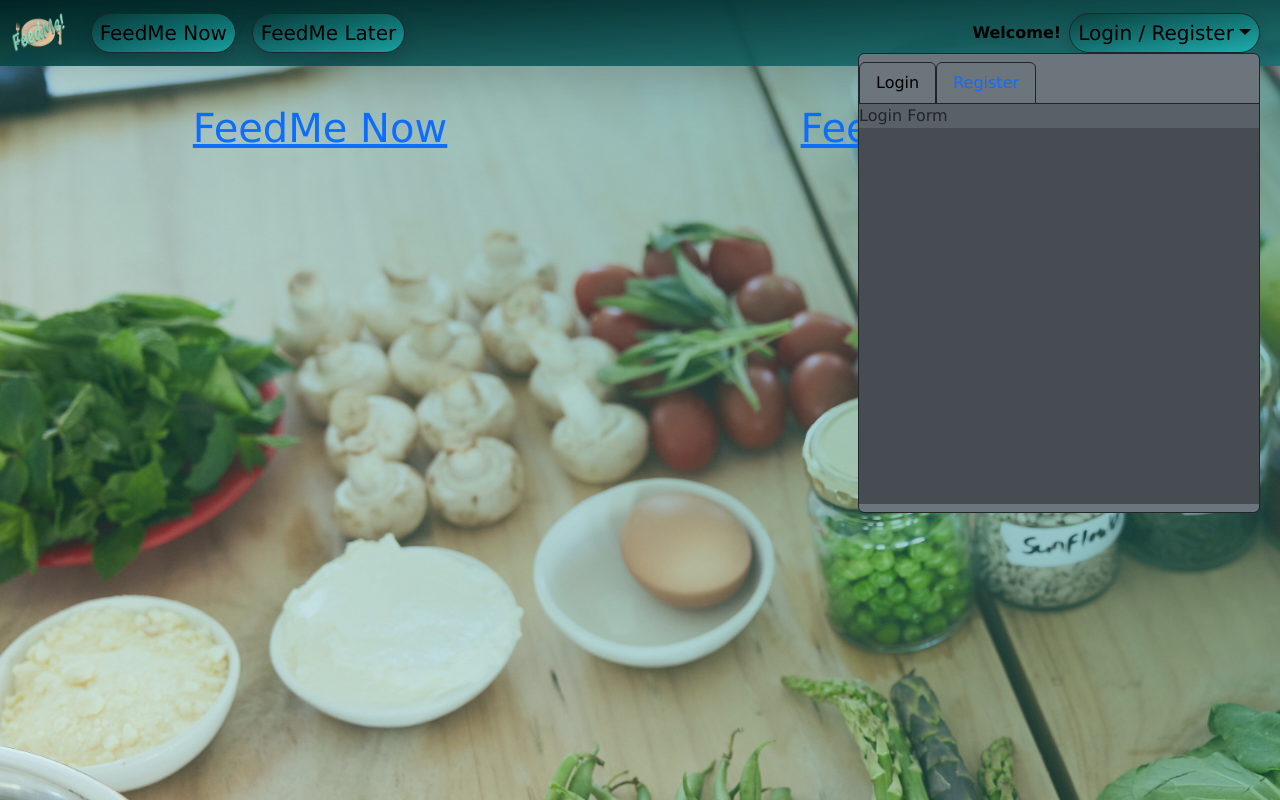
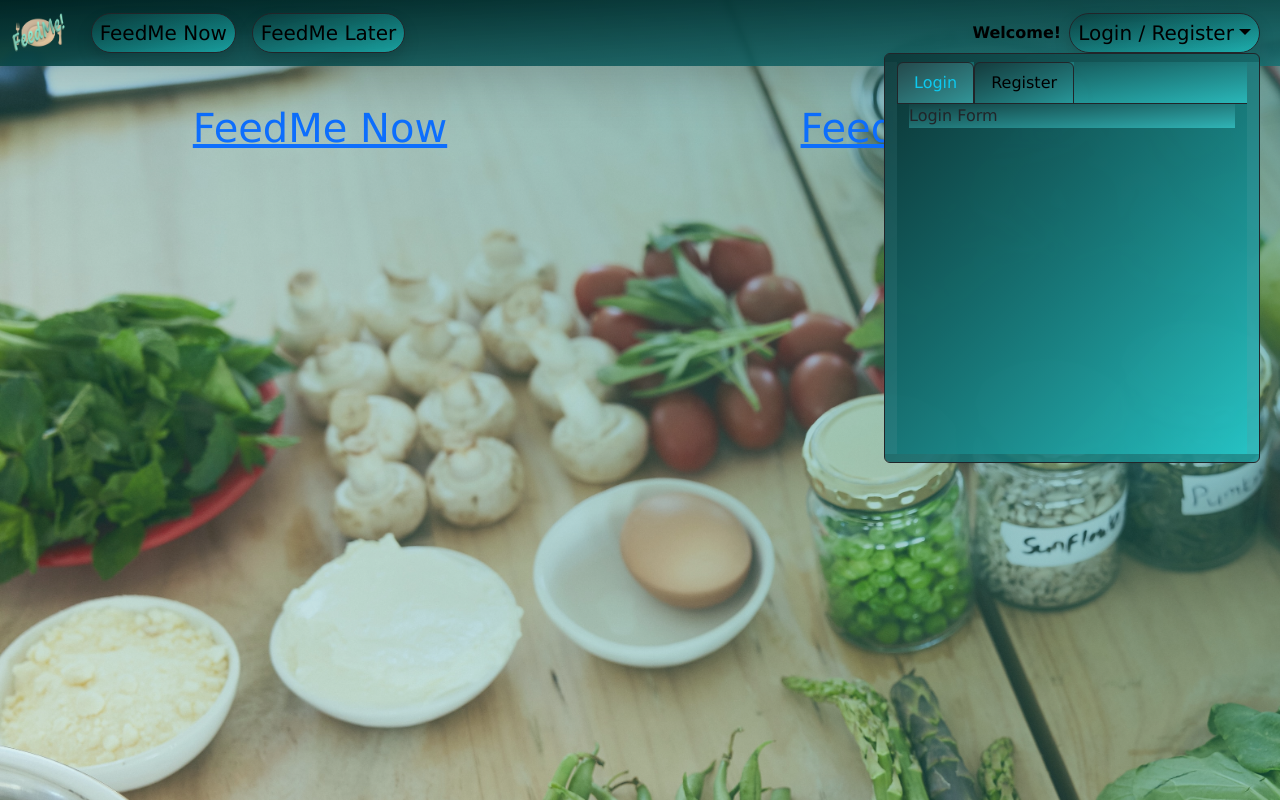
Before and after one commit to pjduri-practice/feedme-react, a React (Create React App) app: page / in a window 1280 px wide. Both pictures are taken after a click on the link "Login / Register". Shown: the top 800 px of the page. Built offline with nearby package versions, Linux system fonts and the light colour scheme.

Commit message:
created register form and styled login / register dropdown

```diff
--- a/src/layout/AuthDropdown.js
+++ b/src/layout/AuthDropdown.js
@@ -11,7 +11,7 @@ import AuthNav from './AuthNav'
 import RegisterForm from './RegisterForm'
 import LoginForm from './LoginForm'
 
-export default function AuthDropdown({ bsNavBtnClasses, navBtnStyle }) {
+export default function AuthDropdown({ bgGradient, bsNavBtnClasses, navBtnStyle }) {
     const [dropdownOpen, setDropdownOpen] = useState(false)
     // const [hasAccount, setHasAccount] = useState(false)
     const toggle = () => setDropdownOpen(!dropdownOpen)
@@ -24,8 +24,11 @@ export default function AuthDropdown({ bsNavBtnClasses, navBtnStyle }) {
                 >
                 Login / Register
             </DropdownToggle>
-            <DropdownMenu className='bg-secondary border-dark'>
-                <AuthNav />
+            <DropdownMenu className='bg-dark bg-opacity-75 border-dark'
+                style={{backgroundImage: bgGradient}}>
+                <AuthNav bgGradient={bgGradient}
+                    bsNavBtnClasses={bsNavBtnClasses}
+                    navBtnStyle={navBtnStyle} />
             </DropdownMenu>
         </Dropdown>
 
--- a/src/layout/AuthNav.js
+++ b/src/layout/AuthNav.js
@@ -15,56 +15,57 @@ import {
 import LoginForm from './LoginForm'
 import RegisterForm from './RegisterForm'
 
-export default function AuthNav() {
+export default function AuthNav({ bgGradient, bsNavBtnClasses, navBtnStyle }) {
 
-    const activeTab = 'active bg-secondary border-dark bg-opacity-50'
-    const inactiveTab = 'bg-secondary border-dark bg-opacity-50'
-    const [loginTabActive, setLoginTabActive] = useState(activeTab)
-    const [registerTabActive, setRegisterTabActive] = useState(inactiveTab)
+    const activeTab = 'active bg-secondary border-dark bg-opacity-25 text-info'
+    const inactiveTab = 'bg-dark border-dark bg-opacity-25 text-black'
     const [activeNavTab, setActiveNavTab] = useState('1')
 
-    const handleLoginTab = () => {
-        setLoginTabActive(activeTab)
-        setRegisterTabActive(inactiveTab)
-        setActiveNavTab('1')
-    }
+    return (
+        <div className='container bg-secondary bg-opacity-50'
+            style={{ backgroundImage: bgGradient }}>
+            <Nav tabs className='bg-secondary border-dark bg-opacity-25'
+                style={{ backgroundImage: bgGradient }}>
+                <NavItem className='bg-dark bg-opacity-50'
+                    style={{ backgroundImage: bgGradient }}
+                    onClick={() => {setActiveNavTab('1')}}>
+                    <NavLink
+                        className={activeNavTab === '1' ? activeTab : inactiveTab}
 
-    const handleRegisterTab = () => {
-        setLoginTabActive(activeTab)
-        setRegisterTabActive(inactiveTab)
-        setActiveNavTab('2')
-    }
-
-    return (
-        <div className='bg-secondary bg-opacity-50'>
-            <Nav tabs className='bg-secondary border-dark bg-opacity-50'>
-                <NavItem className='bg-secondary bg-opacity-50'>
-                    <NavLink
-                        className={loginTabActive}
-                        onClick={handleLoginTab}
                     >
                         Login
                     </NavLink>
                 </NavItem>
-                <NavItem className='bg-secondary bg-opacity-50'>
+                <NavItem className='bg-secondary border-dark bg-opacity-25'
+                    style={{ backgroundImage: bgGradient }}
+                    onClick={() => {setActiveNavTab('2')}}>
                     <NavLink
-                        className= {registerTabActive}
-                        onClick={handleRegisterTab}
+                        className={activeNavTab === '2' ? activeTab : inactiveTab}
+
                     >
                         Register
                     </NavLink>
                 </NavItem>
             </Nav>
-            <TabContent className='bg-dark bg-opacity-50'  style={{height: 400, width: 400}} activeTab={activeNavTab}>
-                <TabPane tabId="1" className='bg-secondary bg-opacity-50'>
+            <TabContent className='container bg-dark bg-opacity-25'
+                style={{
+                    height: 350,
+                    width: 350,
+                    backgroundImage: bgGradient
+                }}
+                activeTab={activeNavTab}>
+                <TabPane tabId="1" className='bg-secondary bg-opacity-50'
+                    style={{ backgroundImage: bgGradient }}>
                     <Row>
                         <Col sm="12">
                             <LoginForm />
                         </Col>
                     </Row>
                 </TabPane>
-                <TabPane tabId="2" className='bg-secondary bg-opacity-50'>
-                    <RegisterForm />
+                <TabPane tabId="2" className='bg-dark bg-opacity-25 rounded overflow-auto'
+                    style={{ height: '99%' }}>
+                    <RegisterForm bsNavBtnClasses={bsNavBtnClasses}
+                        navBtnStyle={navBtnStyle} />
                 </TabPane>
             </TabContent>
         </div>
--- a/src/layout/NavBar.js
+++ b/src/layout/NavBar.js
@@ -52,7 +52,8 @@ export default function NavBar({bsBtnClasses, bgGradient, ...args }) {
                 </Nav>
                 <NavbarText className='text-black fw-bold'>Welcome!</NavbarText>
                 <AuthDropdown bsNavBtnClasses={bsBtnClasses}
-                    navBtnStyle={navBtnStyle} />
+                    navBtnStyle={navBtnStyle}
+                    bgGradient={bgGradient} />
             </Navbar>
         </>
     )
--- a/src/layout/RegisterForm.js
+++ b/src/layout/RegisterForm.js
@@ -1,7 +1,33 @@
 import React from 'react'
+import { Button, Input, Label, Form } from 'reactstrap'
 
-export default function RegisterForm() {
+export default function RegisterForm({bsNavBtnClasses, navBtnStyle}) {
+
+  const btnClass = bsNavBtnClasses + 'btn-sm'
+
   return (
-    <div>Register Form</div>
+    <>
+      <Form style={{ height: '100%' }}
+       className='small text-black bg-secondary bg-opacity-25'>
+        <Label>User Name
+          <Input type='text'
+          className='bg-light bg-opacity-75 border-dark form-control'
+            style={{ height: '5%' }} />
+        </Label>
+        <Label>Email
+          <Input type='text' className='bg-light bg-opacity-75 border-dark'
+            style={{ height: '1.75rem' }} />
+        </Label>
+        <Label>Password
+          <Input type='text' className='bg-light bg-opacity-75 border-dark'
+            style={{ height: '1.75rem' }} />
+        </Label>
+        <Label>Verify Password
+          <Input type='text' className='bg-light bg-opacity-75 border-dark'
+            style={{ height: '1.75rem' }} />
+        </Label>
+        <Button type='submit' className={btnClass} style={navBtnStyle} >Submit</Button>
+      </Form>
+    </>
   )
 }
```
